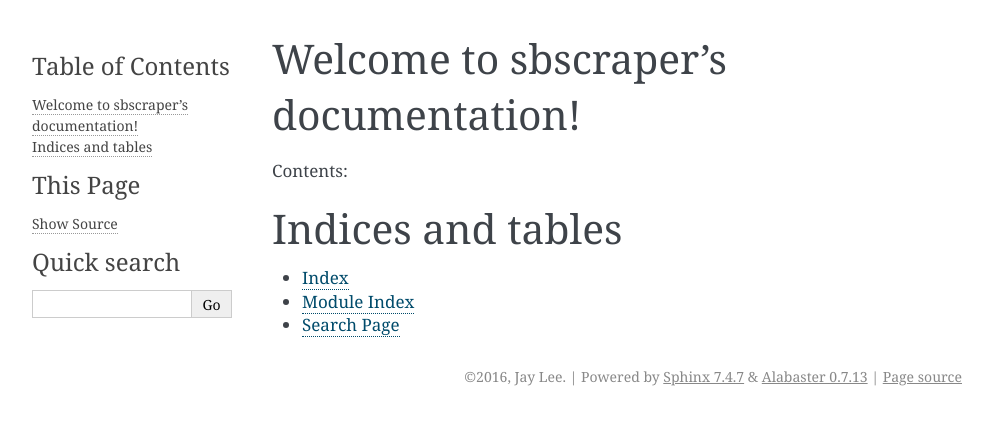
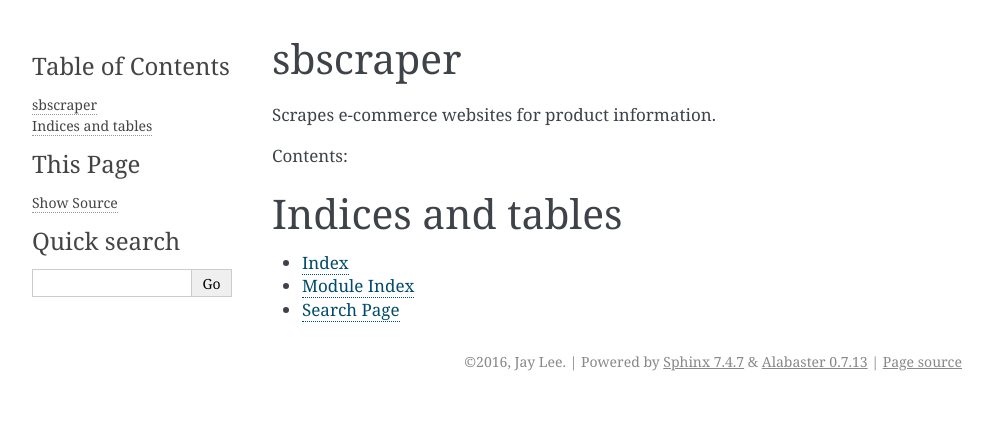
Before and after one commit to quoppy/sbscraper, a Sphinx documentation site: the page built from docs/index.rst, in a window 1280 px wide. Shown: the top 425 px of the page, without its empty margins (148-1140 px from the left). Built offline with Sphinx 7.4.7, drawn with Linux system fonts in a browser that asks for light colours.

Commit message:
update docs

```diff
--- a/docs/index.rst
+++ b/docs/index.rst
@@ -3,8 +3,9 @@
    You can adapt this file completely to your liking, but it should at least
    contain the root `toctree` directive.
 
-Welcome to sbscraper's documentation!
-=====================================
+sbscraper
+=========
+Scrapes e-commerce websites for product information.
 
 Contents:
 
```
Also changed, not shown: README.md (+1 -1 lines), docs/specifications.rst (added, +32 -0 lines).
